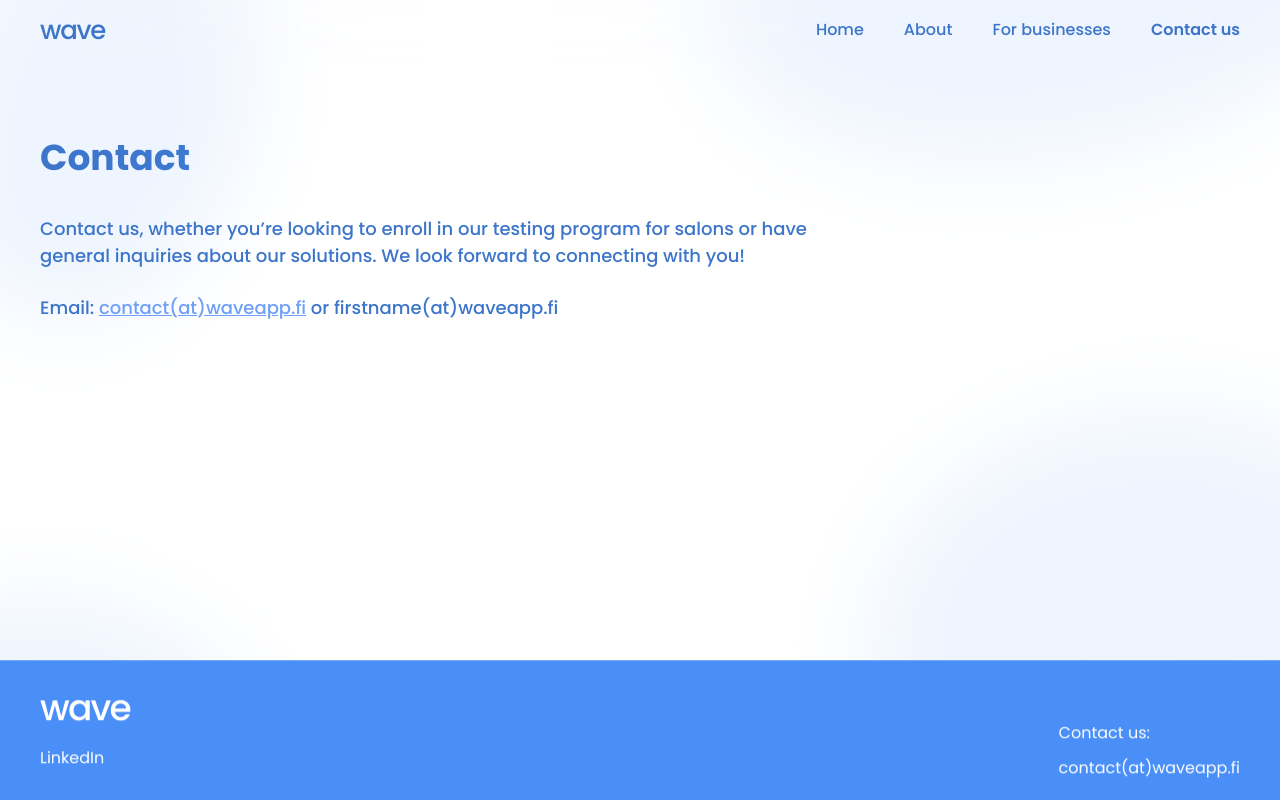
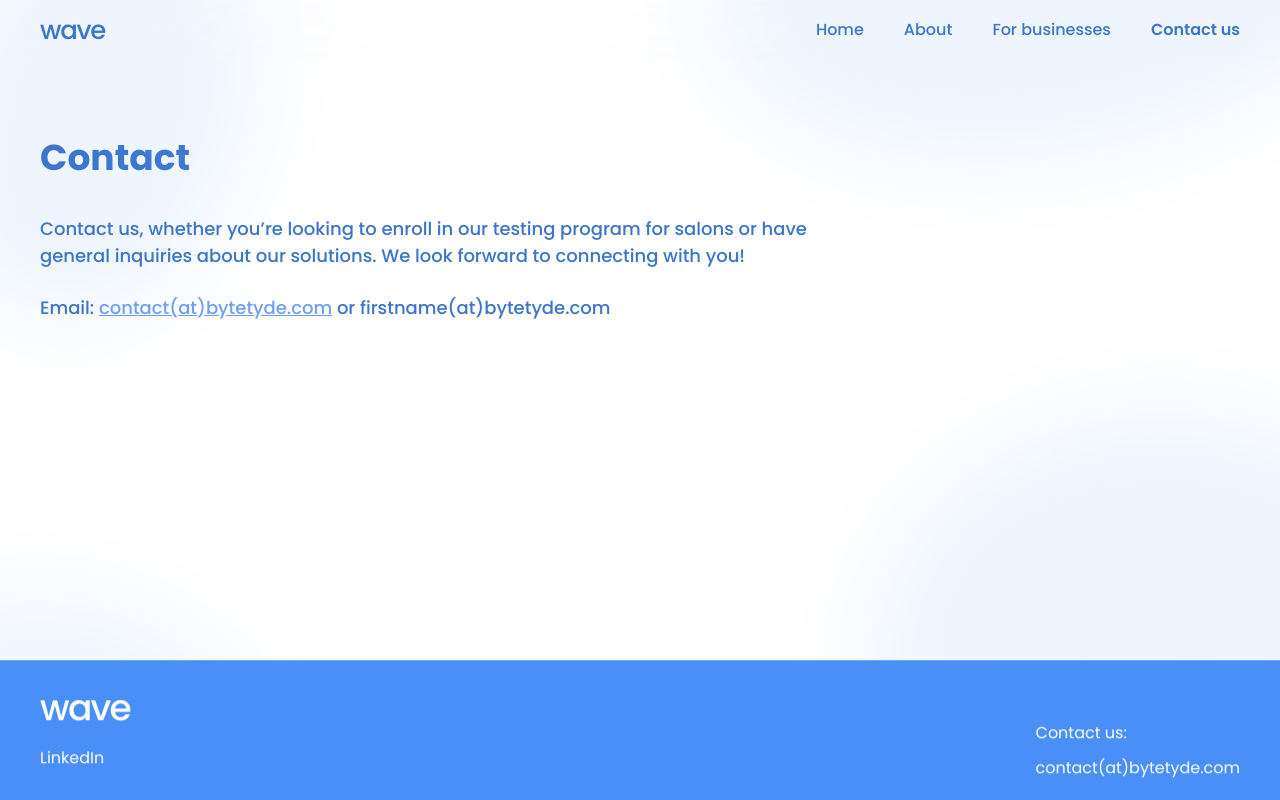
Before and after one commit to Wave-Oy/wave-website, a SvelteKit app: page /contact in a window 1280 px wide. Built offline with nearby package versions, Linux system fonts and the light colour scheme.

Commit message:
Update contact information from waveapp to bytetyde

```diff
--- a/src/lib/components/Footer.svelte
+++ b/src/lib/components/Footer.svelte
@@ -12,7 +12,7 @@
         </div>
         <div class="contact">
             <p class="footer-text">Contact us:</p>
-            <a href='mailto:contact@waveapp.fi'>contact(at)waveapp.fi</a>
+            <a href='mailto:contact@bytetyde.com'>contact(at)bytetyde.com</a>
         </div>
     </div>
 </footer>
--- a/src/routes/contact/+page.svelte
+++ b/src/routes/contact/+page.svelte
@@ -3,7 +3,7 @@
         <section>
             <h1 class="gradient-r-l">Contact</h1>
             <p>Contact us, whether you’re looking to enroll in our testing program for salons or have general inquiries about our solutions. We look forward to connecting with you!</p>
-            <p>Email: <a href="mailto:contact@waveapp.fi">contact(at)waveapp.fi</a> or firstname(at)waveapp.fi</p>
+            <p>Email: <a href="mailto:contact@bytetyde.com">contact(at)bytetyde.com</a> or firstname(at)bytetyde.com</p>
         </section>
     </div>
 </div>
```
